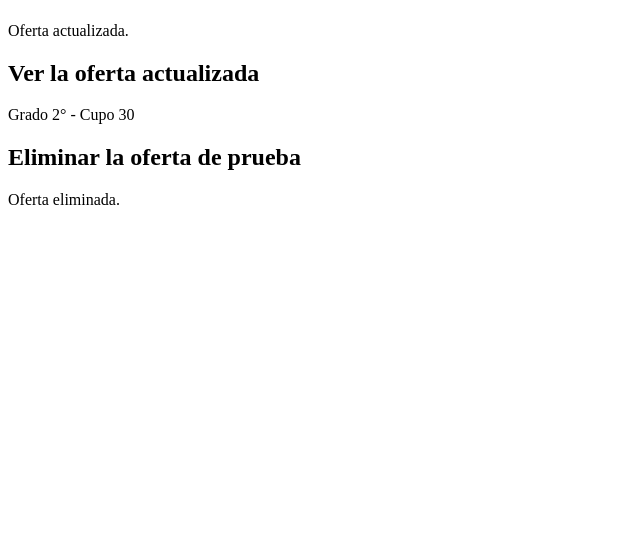
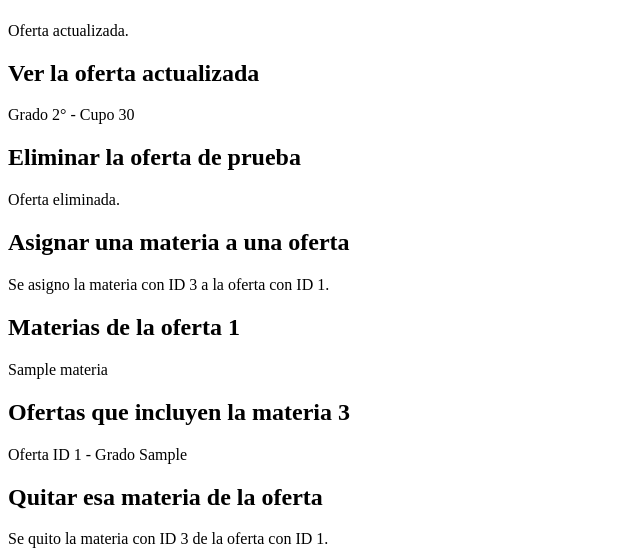
Before and after one commit to Peladin2/luminar_code, a PHP site: page /backend/probar_crud.php in a window 1280 px wide. Shown: the part 4698-5254 px from the top of the page, without its empty margins (0-640 px from the left). Before the commit the page ends 4903 px from the top, so only its background shows below. Run offline with PHP 8.4, Linux system fonts and the light colour scheme; tables that the repository leaves empty hold one stand-in row (values such as "Sample post").

Commit message:
feat: agrega prueba de asignacion oferta-materia

```diff
--- a/backend/probar_crud.php
+++ b/backend/probar_crud.php
@@ -328,3 +328,29 @@ echo "Grado " . $ofertaActualizada['Grado'] . " - Cupo " . $ofertaActualizada['C
 echo "<h2>Eliminar la oferta de prueba</h2>";
 $ofertaEducativa->eliminar($nuevoIdOferta);
 echo "Oferta eliminada.<br>";
+
+//OfertaMateria
+
+require_once __DIR__ . '/models/OfertaMateria.php';
+
+$ofertaMateria = new OfertaMateria();
+
+echo "<h2>Asignar una materia a una oferta</h2>";
+$ofertaMateria->asignarMateria(1, 3);
+echo "Se asigno la materia con ID 3 a la oferta con ID 1.<br>";
+
+echo "<h2>Materias de la oferta 1</h2>";
+$materiasDeOferta = $ofertaMateria->obtenerMateriasDeOferta(1);
+foreach ($materiasDeOferta as $fila) {
+    echo $fila['Nombre'] . "<br>";
+}
+
+echo "<h2>Ofertas que incluyen la materia 3</h2>";
+$ofertasDeMateria = $ofertaMateria->obtenerOfertasDeMateria(3);
+foreach ($ofertasDeMateria as $fila) {
+    echo "Oferta ID " . $fila['ID_Oferta'] . " - Grado " . $fila['Grado'] . "<br>";
+}
+
+echo "<h2>Quitar esa materia de la oferta</h2>";
+$ofertaMateria->quitarMateria(1, 3);
+echo "Se quito la materia con ID 3 de la oferta con ID 1.<br>";
```
